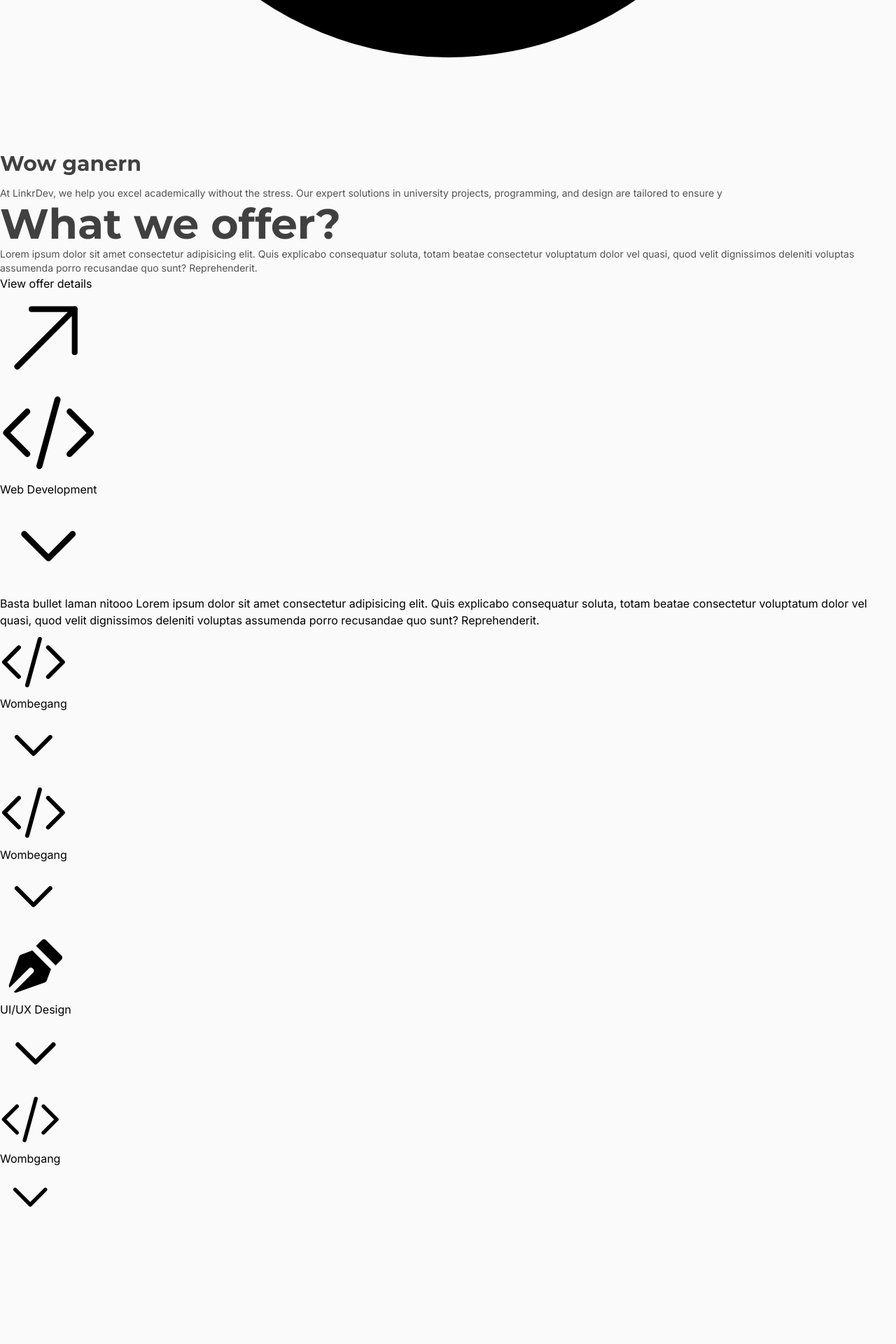
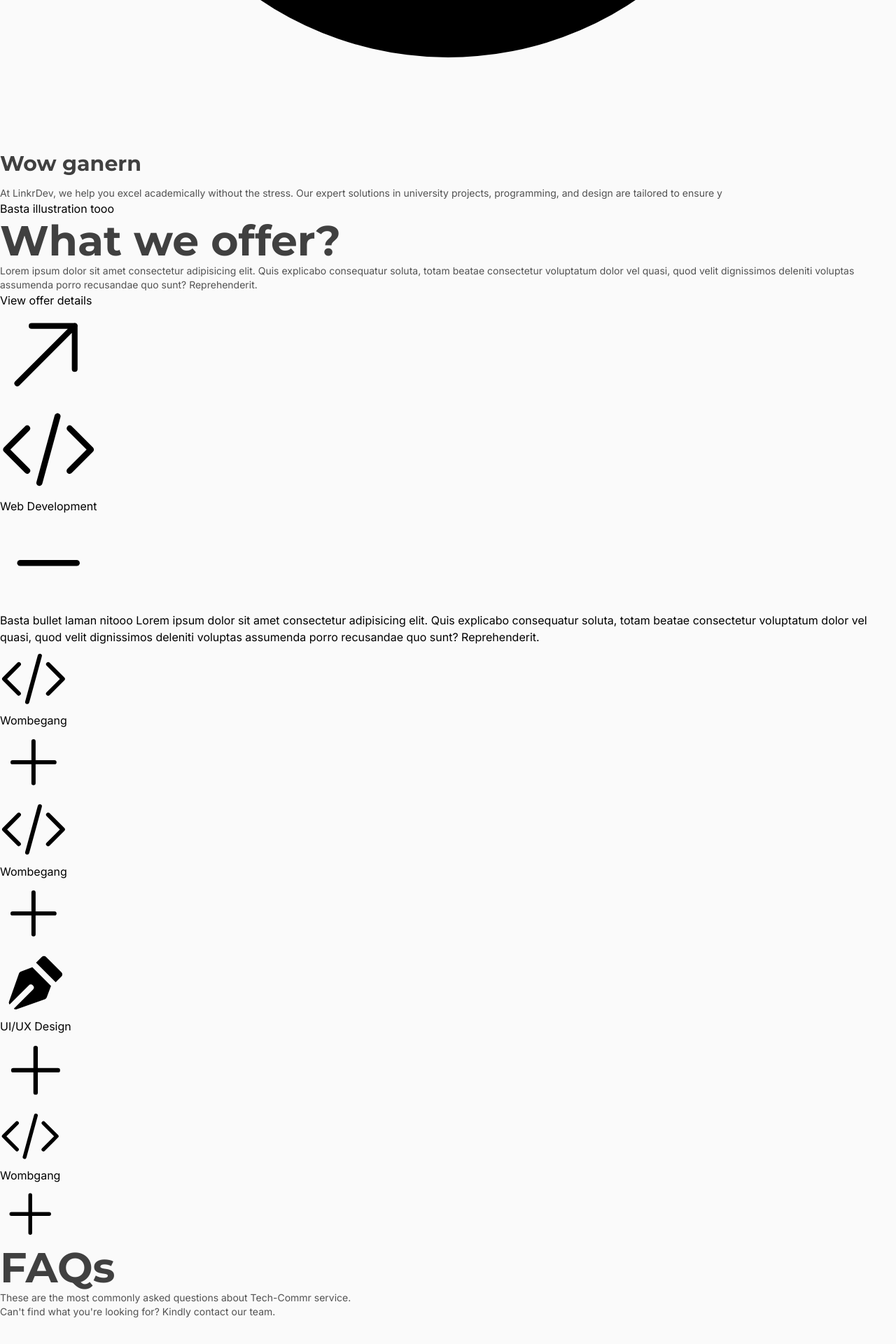
Before and after one commit to itgauy/Tech-Commr, a React (Vite) app in the folder frontend/: page / in a window 1280 px wide. Shown: the part 7516-9436 px from the top of the page at 70% size. Before the commit the page ends 9317 px from the top, so only its background shows below. Built offline with nearby package versions, Linux system fonts and the light colour scheme.

Commit message:
Added FAQs section in home page with dummy content, also modified some existing component and styles

```diff
--- a/frontend/src/components/CompanyOverview.jsx
+++ b/frontend/src/components/CompanyOverview.jsx
@@ -22,7 +22,7 @@ const CompanyOverview = () => {
     }
   ]
   return (
-    <div className='relative'>
+    <section className='relative'>
       {/* Company Logo */}
       <div className='absolute left-1/2 -translate-x-1/2 md:-top-36 -top-20 md:p-12 p-8 bg-white md:rounded-3xl rounded-2xl'>
         <img src={TechCommrLogo} alt="Tech-Commr Logo" className='md:w-40 w-24 h-auto' />
@@ -45,7 +45,7 @@ const CompanyOverview = () => {
           }
         />
       </div>
-      <div className='flex flex-wrap md:gap-14 gap-10 justify-center md:px-20 md:py-20 py-10 px-12'>
+      <div className='flex flex-wrap md:gap-14 gap-10 justify-center md:px-20 md:py-20 pb-12 py-10 px-12'>
         {CompanyOverviewContent.map((content, index) => (
           <div className='w-full max-w-xs' key={index}>
             <svg xmlns="http://www.w3.org/2000/svg" viewBox="0 0 24 24" fill="currentColor" className="text-green-500 md:size-8 size-7">
@@ -58,7 +58,7 @@ const CompanyOverview = () => {
           </div>
         ))}
       </div>
-    </div>
+    </section>
   )
 }
 
--- /dev/null
+++ b/frontend/src/components/FAQs.jsx
@@ -0,0 +1,69 @@
+import React, { useState } from 'react';
+import { Accordion } from './ui';
+
+const FAQs = () => {
+
+  const [openIndex, setOpenIndex] = useState(0);
+
+  const handleAccordionClick = (index) => {
+    setOpenIndex(openIndex === index ? -1 : index);
+  };
+
+  const faqsData = [
+    {
+      title: 'Wachu gana du wedu bip bap bo? wigi wigi wigi',
+      content:
+        'Lorem ipsum dolor sit amet consectetur adipisicing elit. Quis explicabo consequatur soluta, totam beatae consectetur voluptatum dolor vel quasi, quod velit.',
+    },
+    {
+      title: 'Wachu gana du wedu bip bap bo? wigi wigi wigi',
+      content:
+        'Lorem ipsum dolor sit amet consectetur adipisicing elit. Quis explicabo consequatur soluta, totam beatae consectetur voluptatum dolor vel quasi, quod velit.',
+    },
+    {
+      title: 'Wachu gana du wedu bip bap bo? wigi wigi wigi',
+      content:
+        'Lorem ipsum dolor sit amet consectetur adipisicing elit. Quis explicabo consequatur soluta, totam beatae consectetur voluptatum dolor vel quasi, quod velit.',
+    },
+    {
+      title: 'Wachu gana du wedu bip bap bo? wigi wigi wigi',
+      content:
+        'Lorem ipsum dolor sit amet consectetur adipisicing elit. Quis explicabo consequatur soluta, totam beatae consectetur voluptatum dolor vel quasi, quod velit.',
+    },
+    {
+      title: 'Wachu gana du wedu bip bap bo? wigi wigi wigi',
+      content:
+        'Lorem ipsum dolor sit amet consectetur adipisicing elit. Quis explicabo consequatur soluta, totam beatae consectetur voluptatum dolor vel quasi, quod velit.',
+    },
+  ];
+
+  return (
+    <section className='flex flex-col md:gap-12 gap-10 justify-center items-center md:py-24 py-16 px-6'>
+      {/* Title and Description */}
+      <div className='flex flex-col items-center gap-3'>
+        <h1 className='leading-none'>FAQs</h1>
+        <p className='text-center w-full max-w-xl'>These are the most commonly asked questions about Tech-Commr service. <br className='md:block hidden' />
+          Can't find what you're looking for? Kindly <span className='underline text-green-500'>contact our team.</span>
+        </p>
+      </div>
+      {/* Accordion */}
+      <div className='w-full max-w-4xl'>
+        {faqsData.map((accordion, index) => (
+          <Accordion
+            key={index}
+            title={accordion.title}
+            isOpen={openIndex === index}
+            styles={'pt-6 gap-12 text-start pr-7'}
+            onClick={() => handleAccordionClick(index)}
+          >
+            <div className='md:text-sm text-xs text-neutral-600'>
+              {accordion.content}
+            </div>
+          </Accordion>
+        ))}
+      </div>
+    </section>
+  )
+}
+
+export default FAQs
--- a/frontend/src/components/Hero.jsx
+++ b/frontend/src/components/Hero.jsx
@@ -24,7 +24,7 @@ const Hero = () => {
   ]
 
   return (
-    <section className='flex flex-col items-center justify-center md:gap-7 gap-6 px-4 py-36'>
+    <section className='flex flex-col items-center justify-center md:gap-7 gap-6 px-6 py-36'>
       {/* Badge */}
       <Badge text={'Wow ganern'} styles='bg-green-200/20 text-green-500 border-green-500/40'
         trailingIcon={
--- a/frontend/src/components/ServicesOverview.jsx
+++ b/frontend/src/components/ServicesOverview.jsx
@@ -43,13 +43,13 @@ const ServicesOverview = () => {
   ];
 
   return (
-    <div className='grid lg:grid-cols-2 grid-cols-1 lg:gap-0 md:gap-12 gap-10 md:ml-6 ml-4 md:mr-0 mr-4 mb-4'>
+    <section className='grid lg:grid-cols-2 grid-cols-1 lg:gap-0 md:gap-12 gap-10 md:ml-6 ml-4 lg:mr-0 mr-4 md:pt-10'>
       {/* Illustration/Mockup */}
-      <div className='lg:h-full h-[20rem] border bg-neutral-700 rounded-2xl self-start'>
-
+      <div className='lg:h-full h-[20rem] border bg-neutral-700 rounded-2xl self-start flex justify-center items-center text-white'>
+        Basta illustration tooo
       </div>
       {/* Content */}
-      <div className='lg:px-16 px-4 pb-8'>
+      <div className='lg:px-16 px-4'>
         <div className='space-y-6'>
           <div className='space-y-3.5'>
             <h1 className='leading-none'>What we offer?</h1>
@@ -73,7 +73,7 @@ const ServicesOverview = () => {
                 isOpen={openIndex === index}
                 onClick={() => handleAccordionClick(index)}
               >
-                <div className='md:text-sm text-xs'>
+                <div className='md:text-sm text-xs text-neutral-600'>
                   {accordion.content}
                 </div>
               </Accordion>
@@ -81,7 +81,7 @@ const ServicesOverview = () => {
           </div>
         </div>
       </div>
-    </div>
+    </section>
   )
 }
 
--- a/frontend/src/components/index.js
+++ b/frontend/src/components/index.js
@@ -1,9 +1,11 @@
 import Hero from './Hero'
 import CompanyOverview from './CompanyOverview'
 import ServicesOverview from './ServicesOverview'
+import FAQs from './FAQs'
 
 export {
   Hero,
   CompanyOverview,
-  ServicesOverview
+  ServicesOverview,
+  FAQs
 }
--- a/frontend/src/components/ui/Accordion.jsx
+++ b/frontend/src/components/ui/Accordion.jsx
@@ -1,11 +1,11 @@
 import React from 'react';
 import { motion } from 'framer-motion';
 
-const Accordion = ({ title, svg, children, isOpen, onClick }) => {
+const Accordion = ({ title, svg, children, isOpen, onClick, styles }) => {
   return (
     <div className={`w-full rounded-2xl overflow-hidden`}>
       <button
-        className={`w-full flex justify-between items-center px-4 py-3 text-gray-800 font-medium focus:outline-none ${isOpen ? 'bg-white' : ''}`}
+        className={`${styles} w-full flex justify-between items-center px-4 py-3 text-gray-800 font-medium focus:outline-none ${isOpen ? 'bg-white' : ''}`}
         onClick={onClick}
       >
         <div className='flex items-center gap-2'>
@@ -14,8 +14,12 @@ const Accordion = ({ title, svg, children, isOpen, onClick }) => {
           </svg>
           <span className={`md:text-base text-sm ${isOpen ? 'text-green-600' : 'text-neutral-700'}`}>{title}</span>
         </div>
-        <svg xmlns="http://www.w3.org/2000/svg" fill="none" viewBox="0 0 24 24" strokeWidth={1.5} stroke="currentColor" className={`size-4 transition-transform transform ${isOpen ? 'rotate-180 text-green-500' : ''}`}>
-          <path strokeLinecap="round" strokeLinejoin="round" d="M6 9l6 6 6-6" />
+        <svg xmlns="http://www.w3.org/2000/svg" viewBox="0 0 24 24" fill="currentColor" className={`shrink-0 size-4 transition-opacity ${isOpen ? 'text-green-500' : 'text-neutral-500'}`}>
+          {isOpen ? (
+            <path fillRule="evenodd" d="M4.25 12a.75.75 0 0 1 .75-.75h14a.75.75 0 0 1 0 1.5H5a.75.75 0 0 1-.75-.75Z" clipRule="evenodd" />
+          ) : (
+            <path fillRule="evenodd" d="M12 3.75a.75.75 0 0 1 .75.75v6.75h6.75a.75.75 0 0 1 0 1.5h-6.75v6.75a.75.75 0 0 1-1.5 0v-6.75H4.5a.75.75 0 0 1 0-1.5h6.75V4.5a.75.75 0 0 1 .75-.75Z" clipRule="evenodd" />
+          )}
         </svg>
       </button>
       <motion.div
--- a/frontend/src/pages/Home.jsx
+++ b/frontend/src/pages/Home.jsx
@@ -1,10 +1,10 @@
 import React from 'react'
-import { Hero, CompanyOverview, ServicesOverview } from '../components'
+import { Hero, CompanyOverview, ServicesOverview, FAQs } from '../components'
 import { motion } from 'framer-motion';
 
 const Home = () => {
   return (
-    <motion.div
+    <motion.main
       initial={{ opacity: 0 }}
       animate={{ opacity: 1 }}
       exit={{ opacity: 0 }}
@@ -13,7 +13,8 @@ const Home = () => {
       <Hero />
       <CompanyOverview />
       <ServicesOverview />
-    </motion.div>
+      <FAQs />
+    </motion.main>
   )
 }
 
```
